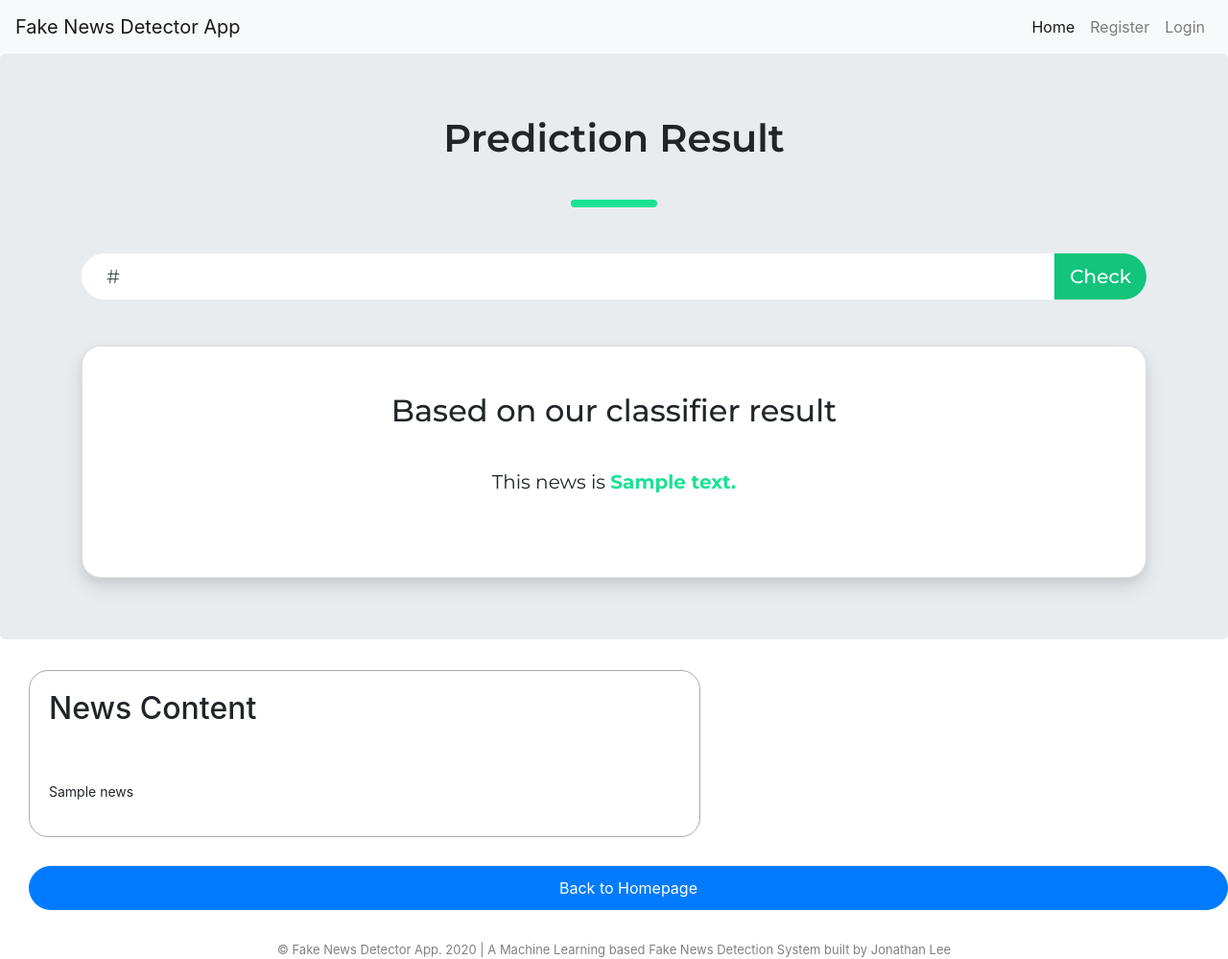
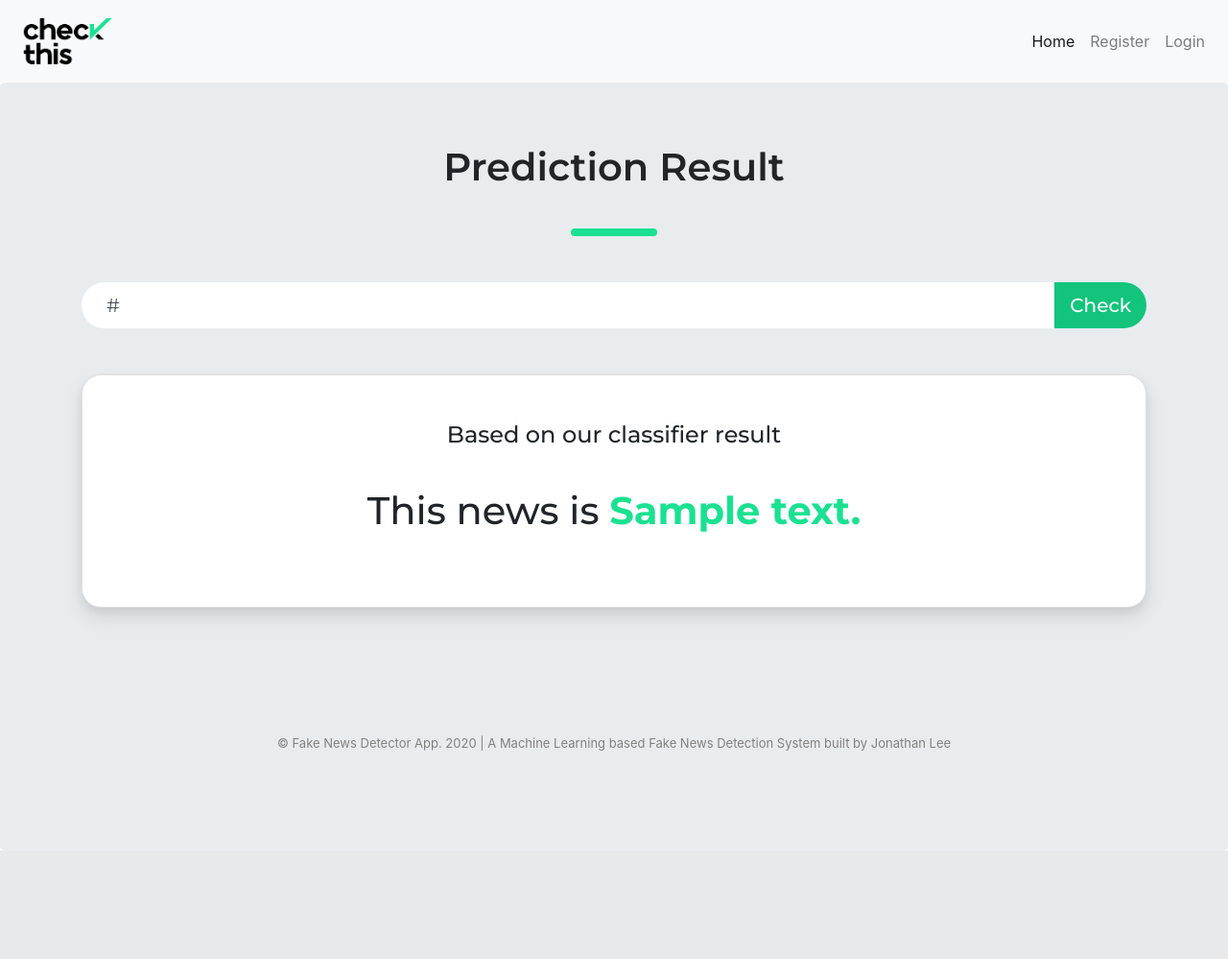
Before and after one commit to jonathanlee06/FakeNewsDetectorApp, a Flask app: template templates/predict.html in a window 1280 px wide. Shown: the whole page at 96% size. After the commit the page ends 886 px from the top, so only its background shows below. Run offline with Flask 2, Linux system fonts and the light colour scheme; the template is opened without the code that fills it: most values are stand-ins (such as "Sample title", 1, 10 or a date in 2020); some libraries are stand-ins or nearby versions.

Commit message:
UI overhaul + Logo

```diff
--- a/static/css/style.css
+++ b/static/css/style.css
@@ -1,7 +1,7 @@
 html {
 	width: 100%;
 	height:100%;
-	overflow:hidden;
+	/* overflow:hidden;  */
 	-webkit-text-size-adjust: auto;
 }
 
@@ -54,12 +54,12 @@ a:hover {
 }
 
 .input-group .predict-btn:hover {
-	background-color: #1ae191ff;
+	background-color: #1AE191;
 	border: 0;
 }
 
 .input-group .predict-btn:active {
-	background-color: #1ae191ff;
+	background-color: #1AE191;
 	border: 0;
 }
 
--- a/templates/history.html
+++ b/templates/history.html
@@ -3,6 +3,7 @@
 <head>
   <meta charset="UTF-8">
   <title>History - Fake News Detector App</title>
+  <link rel="shortcut icon" href="{{ url_for('static', filename='assets/square-favicon.png') }}" />
   <link href='https://fonts.googleapis.com/css?family=Pacifico' rel='stylesheet' type='text/css'>
   <link href='https://fonts.googleapis.com/css?family=Arimo' rel='stylesheet' type='text/css'>
   <link href='https://fonts.googleapis.com/css?family=Hind:300' rel='stylesheet' type='text/css'>
--- a/templates/includes/_navbar.html
+++ b/templates/includes/_navbar.html
@@ -39,7 +39,9 @@
 </nav> -->
 
 <nav class="navbar navbar-expand-lg navbar-light bg-light">
-    <a class="navbar-brand" href="{{url_for('main')}}">Fake News Detector App</a>
+  <a class="navbar-brand" href="{{url_for('main')}}"><img src="{{ url_for('static', filename='assets/logo-v2.png') }}" alt="" height="60px" width="109px"></a>
+
+  <!-- <a class="navbar-brand" href="{{url_for('main')}}">Fake News Detector App</a> -->
   <button class="navbar-toggler" type="button" data-toggle="collapse" data-target="#navbarNav" aria-controls="navbarNav" aria-expanded="false" aria-label="Toggle navigation">
     <span class="navbar-toggler-icon"></span>
   </button>
--- a/templates/login.html
+++ b/templates/login.html
@@ -3,6 +3,7 @@
 <head>
   <meta charset="UTF-8">
   <title>Login - Fake News Detector App</title>
+  <link rel="shortcut icon" href="{{ url_for('static', filename='assets/square-favicon.png') }}" />
   <link href='https://fonts.googleapis.com/css?family=Pacifico' rel='stylesheet' type='text/css'>
   <link href='https://fonts.googleapis.com/css?family=Arimo' rel='stylesheet' type='text/css'>
   <link href='https://fonts.googleapis.com/css?family=Hind:300' rel='stylesheet' type='text/css'>
--- a/templates/main.html
+++ b/templates/main.html
@@ -3,6 +3,7 @@
 <head>
   <meta charset="UTF-8">
   <title>Fake News Detector App</title>
+  <link rel="shortcut icon" href="{{ url_for('static', filename='assets/square-favicon.png') }}" />
   <link href='https://fonts.googleapis.com/css?family=Pacifico' rel='stylesheet' type='text/css'>
   <link href='https://fonts.googleapis.com/css?family=Arimo' rel='stylesheet' type='text/css'>
   <link href='https://fonts.googleapis.com/css?family=Hind:300' rel='stylesheet' type='text/css'>
--- a/templates/predict.html
+++ b/templates/predict.html
@@ -3,6 +3,7 @@
 <head>
   <meta charset="UTF-8">
   <title>Predict - Fake News Detector App</title>
+  <link rel="shortcut icon" href="{{ url_for('static', filename='assets/square-favicon.png') }}" />
   <link href='https://fonts.googleapis.com/css?family=Pacifico' rel='stylesheet' type='text/css'>
   <link href='https://fonts.googleapis.com/css?family=Arimo' rel='stylesheet' type='text/css'>
   <link href='https://fonts.googleapis.com/css?family=Hind:300' rel='stylesheet' type='text/css'>
@@ -16,41 +17,16 @@
   <script src="https://cdn.jsdelivr.net/npm/popper.js@1.16.1/dist/umd/popper.min.js" integrity="sha384-9/reFTGAW83EW2RDu2S0VKaIzap3H66lZH81PoYlFhbGU+6BZp6G7niu735Sk7lN" crossorigin="anonymous"></script>
   <script src="https://stackpath.bootstrapcdn.com/bootstrap/4.5.2/js/bootstrap.min.js" integrity="sha384-B4gt1jrGC7Jh4AgTPSdUtOBvfO8shuf57BaghqFfPlYxofvL8/KUEfYiJOMMV+rV" crossorigin="anonymous"></script>
 
+  <style>
+    html{
+      overflow: hidden;
+    }
+  </style>
 </head>
 
 <body>
-  <nav class="navbar navbar-expand-lg navbar-light bg-light">
-    <a class="navbar-brand" href="{{url_for('main')}}">Fake News Detector App</a>
-    <button class="navbar-toggler" type="button" data-toggle="collapse" data-target="#navbarNav" aria-controls="navbarNav" aria-expanded="false" aria-label="Toggle navigation">
-      <span class="navbar-toggler-icon"></span>
-    </button>
-    <div class="collapse navbar-collapse justify-content-end" id="navbarNav">
-      <ul class="navbar-nav">
-        <li class="nav-item active">
-          <a class="nav-link" href="{{url_for('main')}}">Home <span class="sr-only">(current)</span></a>
-        </li>
-      </ul>
-      <ul class="navbar-nav navbar-right">
-        {% if session.logged_in %}
-            <li class="nav-item">
-                <a class="nav-link" href="{{url_for('history') }}">History</a>
-            </li>
-            <li class="nav-item">
-                <a class="nav-link" href="{{url_for('logout') }}">Logout</a>
-            </li>
-        {% else %}
-            <li class="nav-item">
-                <a class="nav-link" href="{{url_for('register') }}">Register</a>
-            </li>
-            <li class="nav-item">
-                <a class="nav-link" href="{{url_for('login') }}">Login</a>
-            </li>
-        {% endif %}
-      </ul>
-    </div>
-  </nav>
-
-  <div class="jumbotron">
+  {% include 'includes/_navbar.html' %}
+  <div class="jumbotron" style="height: 100vh;">
     <div class="container">
       <div class="title">
         <h1 class="home-title" style="text-align: center; padding-bottom: 2rem;">Prediction Result</h1>
@@ -72,10 +48,10 @@
 
         <div class="card predict-card">
           <div class="card-title">
-            <h2>Based on our classifier result</h2>
+            <h4>Based on our classifier result</h4>
           </div>
           <div class="card-body">
-            <p>This news is <strong style="color: #1ae191ff;">{{ prediction_text }}</strong></p>
+            <h1>This news is <strong style="color: #1ae191ff;">{{ prediction_text }}</strong></h1>
           </div>
         </div>
     </div>
@@ -94,17 +70,30 @@
       <p style="font-size: 20px;">This news is <strong>{{ prediction_text }}</strong></p>
     </div>
   </section> -->
-  <section>
-    <div class="result" style="border-radius: 20px; border: 1px solid #aaa; margin-top: 30px; margin-left: 30px; padding: 20px; width: 700px; height: 50%">
+
+    <!-- <div class="result" style="border-radius: 20px; border: 1px solid #aaa; margin-top: 30px; margin-left: 30px; padding: 20px; width: 700px; height: 50%">
       <h2>News Content</h2><br><br>
       <p style="font-size: 14px;">{{ news }}</p>
-    </div>
-  </section>
-  <section>
+    </div>   -->
+    <!-- <section>
+      <div class="container">
+        <div class="card predict-card">
+          <div class="card-title">
+            <h2>News Content</h2>
+          </div>
+          <div class="card-body">
+            <p style="font-size: 14px;">{{ news }}</p>
+          </div>
+        </div>
+      </div>
+    </section> -->
+
+
+  <!-- <section>
     <form action="/" method="POST" style="padding-left: 30px; padding-top: 30px;">
     	<button type="submit" class="btn btn-primary btn-block btn-large" style="border-radius: 50px; padding: 10px;">Back to Homepage</button>
     </form>
-  </section>
+  </section> -->
  <!-- <div class="login" style="margin: 0 auto; position: absolute; top: 50%; left: 50%; transform: translate(-50%, -50%);" align="center">
 	<h1 style="text-align: center;">Fake News Detector Predict Page</h1>
 
@@ -124,10 +113,6 @@
 
  <!-- </div> -->
 
-  <footer style="width: 100%; margin-top: 2rem;">
-    <div class="container text-center">
-      <p style="color: grey; font-size: 13px;">&#169; Fake News Detector App. 2020 | A Machine Learning based Fake News Detection System built by Jonathan Lee</p>
-    </div>
-  </footer>
+ {% include 'includes/_footer.html' %}
 </body>
 </html>
--- a/templates/register.html
+++ b/templates/register.html
@@ -3,6 +3,7 @@
 <head>
   <meta charset="UTF-8">
   <title>Register - Fake News Detector App</title>
+  <link rel="shortcut icon" href="{{ url_for('static', filename='assets/square-favicon.png') }}" />
   <link href='https://fonts.googleapis.com/css?family=Pacifico' rel='stylesheet' type='text/css'>
   <link href='https://fonts.googleapis.com/css?family=Arimo' rel='stylesheet' type='text/css'>
   <link href='https://fonts.googleapis.com/css?family=Hind:300' rel='stylesheet' type='text/css'>
```
Also changed, not shown: static/assets/logo-v2.png (added), static/assets/logo.png (added), static/assets/square-favicon.png (added). Lines whose indentation alone changed are shown as unchanged.
